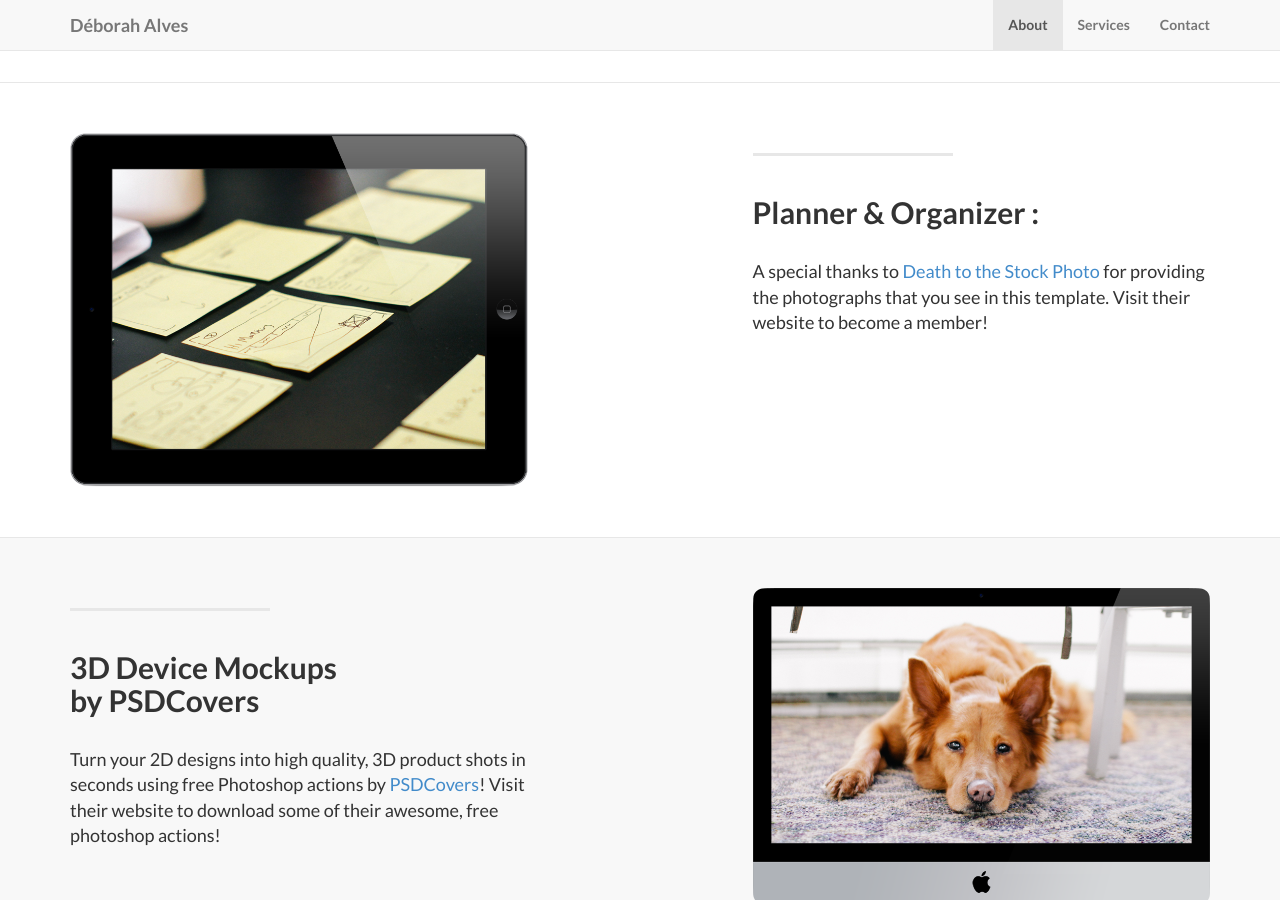
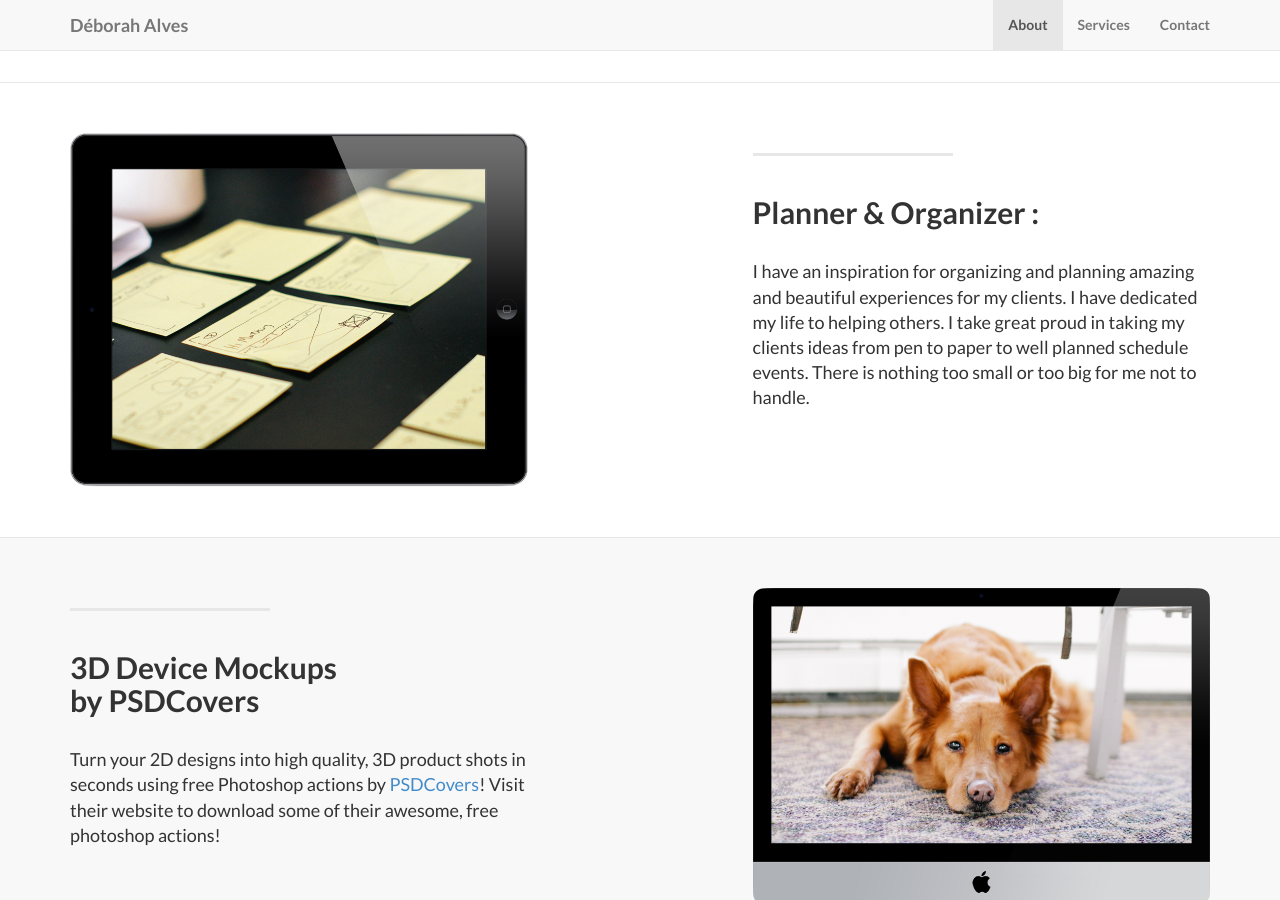
Before and after one commit to deborahyalves/deborahyalves.github.io, a Jekyll site: the page built from index.html, in a window 1280 px wide and 900 px high, scrolled down 868 px. Built offline with Jekyll 4.4.1, drawn with Linux system fonts in a browser that asks for light colours.

Commit message:
Update 2014-09-21-services-1.markdown

```diff
--- a/_posts/2014-09-21-services-1.markdown
+++ b/_posts/2014-09-21-services-1.markdown
@@ -5,4 +5,4 @@ category: Services
 title: Planner & Organizer :<br>
 description: |
 ---
-  A special thanks to [Death to the Stock Photo](http://join.deathtothestockphoto.com/) for providing the photographs that you see in this template.  Visit their website to become a member!
+  I have an inspiration for organizing and planning amazing and beautiful experiences for my clients. I have dedicated my life to helping others. I take great proud in taking my clients ideas from pen to paper to well planned schedule events. There is nothing too small or too big for me not to handle.
```
